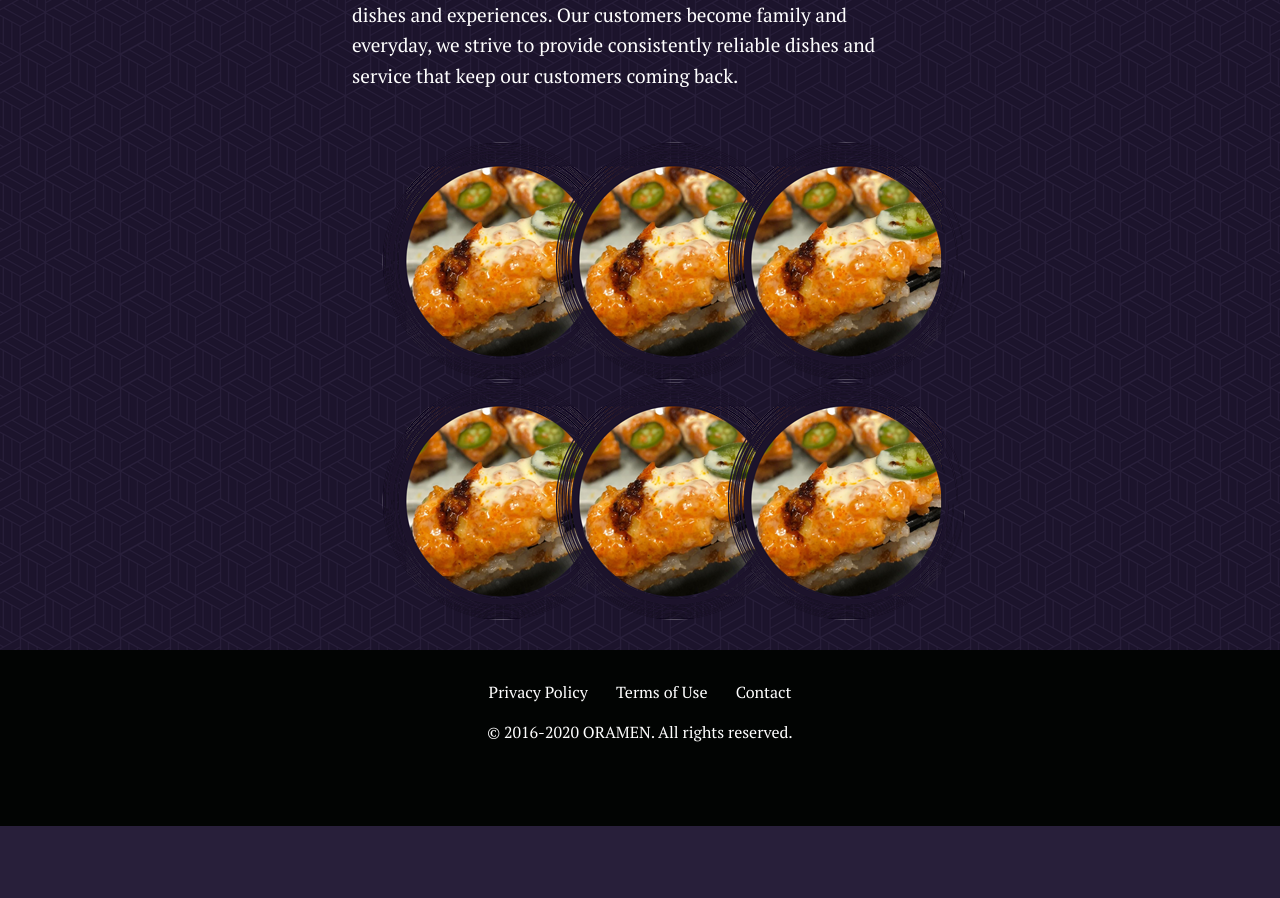
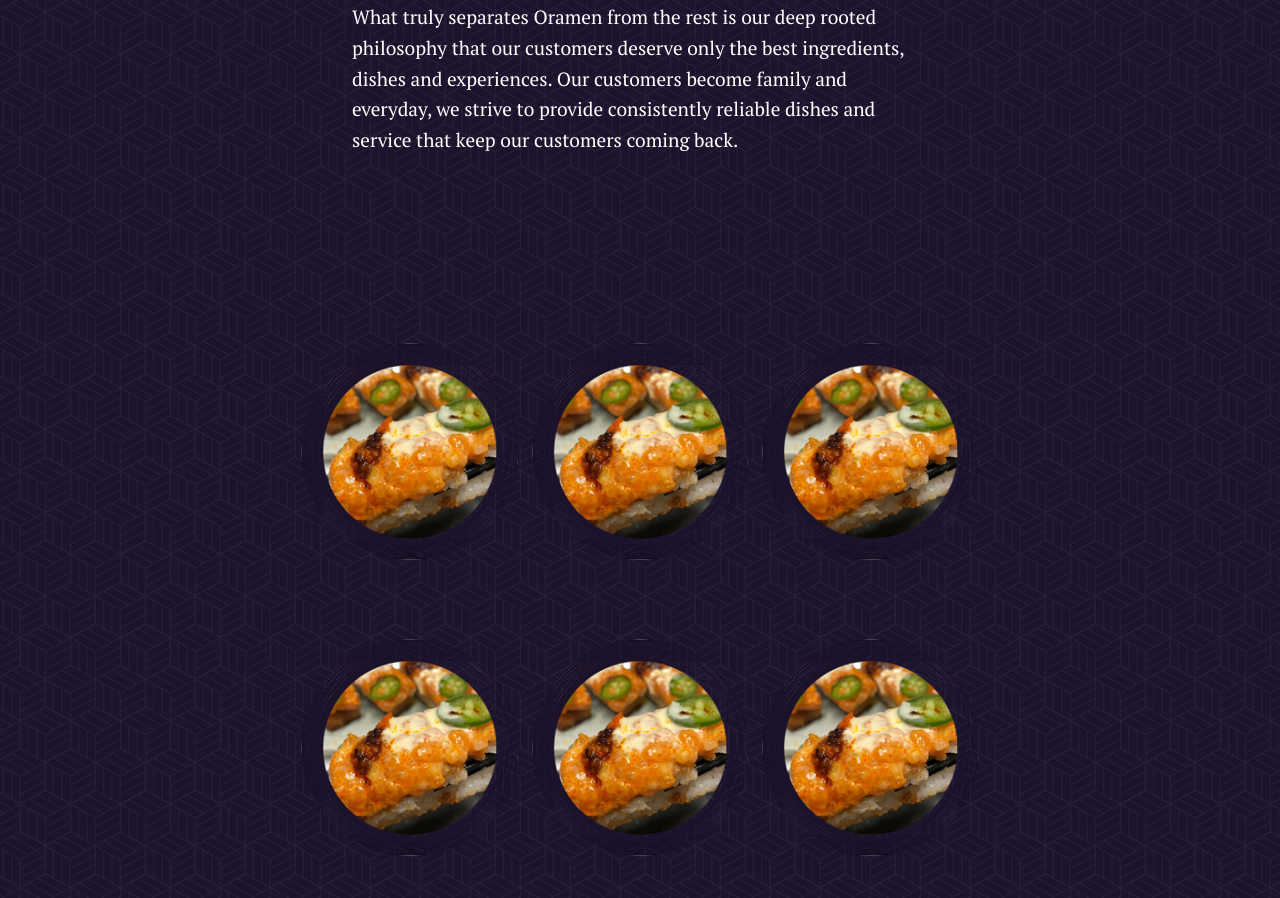
Before and after one commit to ny404/oramen, a plain HTML site: page index.html in a window 1280 px wide. Shown: the part 1166-2064 px from the top of the page. Before the commit the page ends 1992 px from the top, so only its background shows below. Drawn offline with nearby package versions, Linux system fonts and the light colour scheme; a script that the page names is missing.

Commit message:
image grid

```diff
--- a/css/style.css
+++ b/css/style.css
@@ -1,8 +1,5 @@
 .container { width: 100%; }
 .row { padding: 5%; display: flex; flex-wrap: wrap; }
-.row:first-child { padding-bottom: 0; }
-.row:last-child { padding-top: 0; }
-.instagram { padding: 0; }
 
 .justify-center { justify-content: center; }
 
@@ -28,6 +25,7 @@
 }
 
 .logo {  }
+.image-showcase { width: 95%; padding: 0 2.5%;}
 
 
 body { background: #281f3a; }
--- a/index.html
+++ b/index.html
@@ -76,27 +76,27 @@
     <section class="showcase">
       <div class="container">
         <div class="row justify-center">
-          <div class="col-6 col-xs">
+          <div class="col-8 col-xs">
             <div class="row">
             <div class="col-4 col-xs">
-                <img alt="" src="img/oramen-sushi-highlight.png">
+                <img class="image-showcase" alt="" src="img/oramen-sushi-highlight.png">
               </div>
               <div class="col-4 col-xs">
-                <img alt="" src="img/oramen-sushi-highlight.png">
+                <img class="image-showcase" alt="" src="img/oramen-sushi-highlight.png">
               </div>
               <div class="col-4 col-xs">
-                <img alt="" src="img/oramen-sushi-highlight.png">
+                <img class="image-showcase" alt="" src="img/oramen-sushi-highlight.png">
               </div>
             </div>
             <div class="row">
               <div class="col-4 col-xs">
-                <img alt="" src="img/oramen-sushi-highlight.png">
+                <img class="image-showcase" alt="" src="img/oramen-sushi-highlight.png">
               </div>
               <div class="col-4 col-xs">
-                <img alt="" src="img/oramen-sushi-highlight.png">
+                <img class="image-showcase" alt="" src="img/oramen-sushi-highlight.png">
               </div>
               <div class="col-4 col-xs">
-                <img alt="" src="img/oramen-sushi-highlight.png">
+                <img class="image-showcase" alt="" src="img/oramen-sushi-highlight.png">
               </div>
             </div>
           </div>
```
